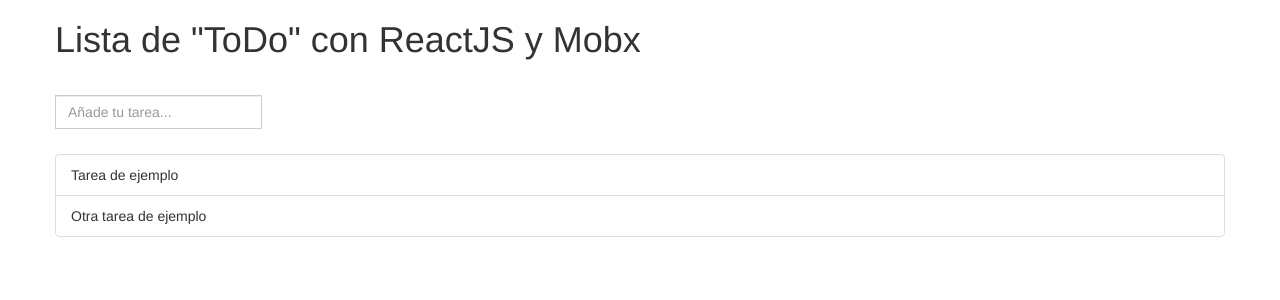
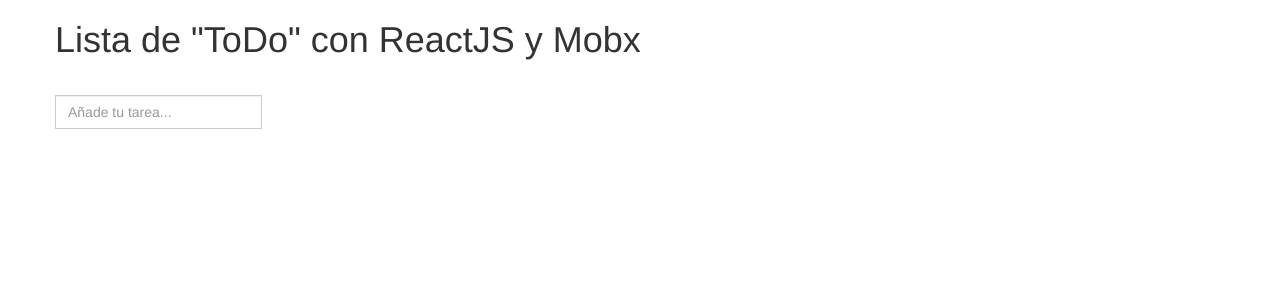
Before and after one commit to marcosjrs/TodoApp-Basico-React-Mobx, a React (Create React App) app: page / in a window 1280 px wide. Shown: the top 300 px of the page. Built offline with nearby package versions, Linux system fonts and the light colour scheme; the HTML template or start-up script is replaced by a standard one.

Commit message:
Eliminación de los ToDo de prueba del Controlador (data)

```diff
--- a/src/ToDoController.js
+++ b/src/ToDoController.js
@@ -5,7 +5,7 @@
 
   constructor() {
     extendObservable(this, {
-     toDos:["Tarea de ejemplo","Otra tarea de ejemplo"]
+     toDos:[]
     });
   }
 
```
